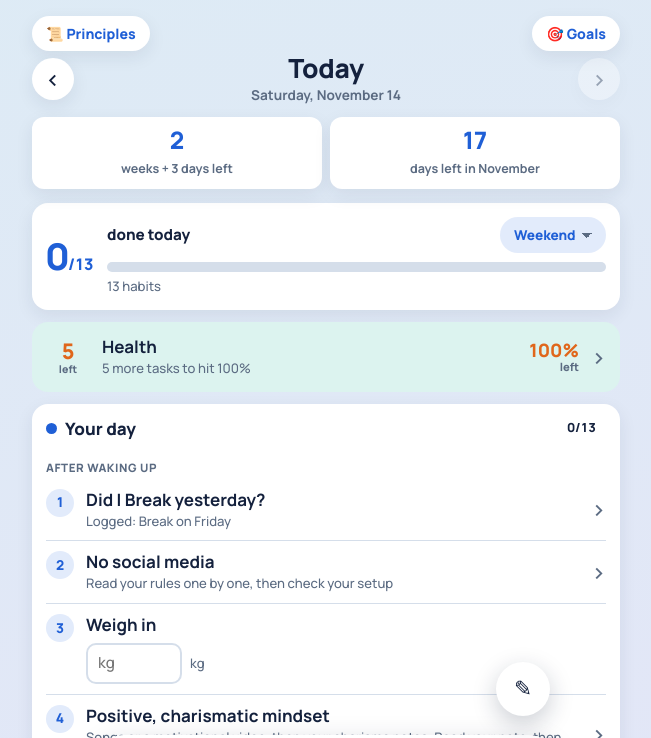
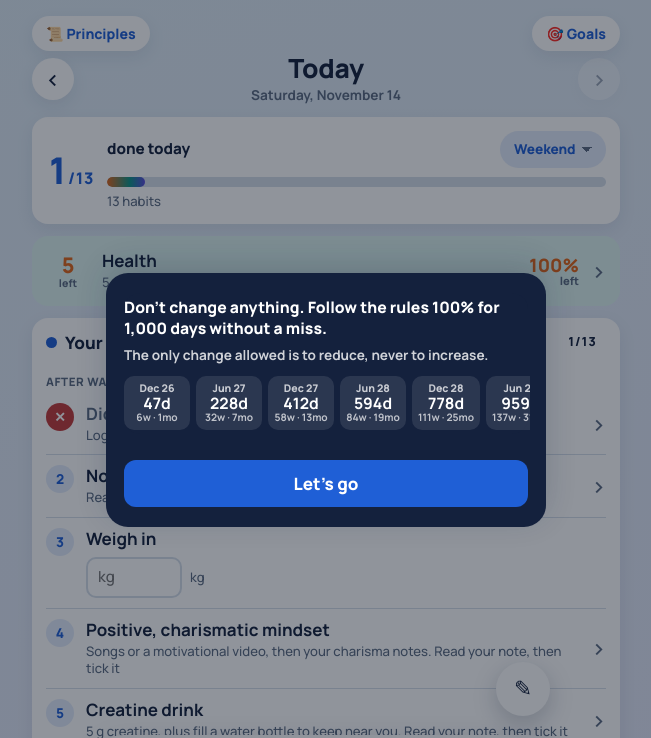
Before and after one commit to ameetanand2-del/Daily-Weekly-Planner, a plain HTML site: page index.html in a window 1280 px wide. Shown: the top 738 px of the page, without its empty margins (314-965 px from the left). Drawn offline with Linux system fonts and the light colour scheme.

Commit message:
Update index.html

```diff
--- a/index.html
+++ b/index.html
@@ -444,6 +444,19 @@ nav button.d-navj[aria-current=page] span{background:var(--ink);color:var(--surf
 .d-onelist li{margin:4px 0}
 .d-onenote p+p{margin-top:10px}
 .d-onenote .d-onefoot{margin-top:10px;font-size:1rem}
+.d-lever.brkyes .d-num{background:var(--danger);color:#fff}
+.tg{background:var(--ink);color:var(--surface);border-radius:16px;padding:12px;margin-bottom:12px}
+.tg-s{margin:-4px 0 10px;font-size:.85rem;font-weight:700;opacity:.8}
+.tg-t{margin:0 0 10px;font-weight:800;font-size:.98rem;line-height:1.35}
+.tg-ms{display:flex;gap:6px;overflow-x:auto;scrollbar-width:none;margin:0 -2px;padding:0 2px}
+.tg-ms::-webkit-scrollbar{display:none}
+.tg-ov{align-items:center;padding:20px}
+.tg-sheet{background:var(--ink);border-radius:22px;max-width:440px}
+.tg-sheet .tg{margin:0;padding:4px 0}
+.tg-ms div{flex:0 0 auto;min-width:66px;background:rgba(255,255,255,.1);border-radius:10px;padding:6px 6px;text-align:center;display:flex;flex-direction:column;line-height:1.15}
+.tg-ms em{font-style:normal;font-size:.66rem;font-weight:800;opacity:.75}
+.tg-ms b{font-size:.98rem}
+.tg-ms span{font-size:.64rem;opacity:.7;font-weight:700}
 .d-strip{display:grid;grid-template-columns:repeat(7,1fr);gap:6px}
 .d-day{font:inherit;border:none;background:var(--bg1);border-radius:12px;padding:8px 2px;display:flex;flex-direction:column;align-items:center;gap:5px;cursor:pointer;color:var(--ink)}
 .d-day.now{outline:2px solid var(--accent)}
@@ -1292,6 +1305,7 @@ function noteHTML(t){return (t||'').split(/\n\s*\n/).map(block=>{let h='',ul=[];
     R('Block it. Ignore it the moment you see it.'),
     R('Eat a high-carb meal before you sleep, relax, don’t do anything else, and go to sleep.')]});
   persist();})();
+(function(){const C=S.config;if(C.start1000)return;C.start1000=keyOf(new Date());persist();})();
 const PHASE={wake:'After waking up',pre:'Rest of the day',day:'Rest of the day',night:'9 pm routine'};
 
 let cur=todayKey(),edit=false,reviewSort='recent',modal=null,draft=null,seeded=false,ptConfirm=false;
@@ -1306,7 +1320,7 @@ const ymOf=k=>k.slice(0,7);
 const monthName=ym=>parseKey(ym+'-01').toLocaleDateString(undefined,{month:'long',year:'numeric'});
 function logChange(text){S.config.changes.unshift({d:todayKey(),text});S.config.changes=S.config.changes.slice(0,100)}
 
-function leverHit(L,l){if(!L)return false;if(l.kind==='move')return !!L.move;if(l.kind==='weight')return L.wt!=null;if(l.kind==='reminders')return !!(L.readAM&&L.readPM);if(l.kind==='two')return !!L.planRead;if(l.kind==='zero')return !!(L.zb&&L.zs);if(l.kind==='nb')return !!L.zb;if(l.kind==='brk')return L.brkY==='no';if(l.kind==='ns')return !!L.zs;if(l.kind==='note')return !!L.nr;if(l.kind==='review'||l.kind==='shutdown')return !!L.reviewed;if(l.kind==='ns')return !!L.zs;return !!(L.lv&&L.lv[l.id])}
+function leverHit(L,l){if(!L)return false;if(l.kind==='move')return !!L.move;if(l.kind==='weight')return L.wt!=null;if(l.kind==='reminders')return !!(L.readAM&&L.readPM);if(l.kind==='two')return !!L.planRead;if(l.kind==='zero')return !!(L.zb&&L.zs);if(l.kind==='nb')return !!L.zb;if(l.kind==='brk')return !!L.brkY;if(l.kind==='ns')return !!L.zs;if(l.kind==='note')return !!L.nr;if(l.kind==='review'||l.kind==='shutdown')return !!L.reviewed;if(l.kind==='ns')return !!L.zs;return !!(L.lv&&L.lv[l.id])}
 const leversHit=L=>S.config.levers.filter(l=>leverHit(L,l)).length;
 const fullDay=L=>!!L&&S.config.levers.length>0&&leversHit(L)===S.config.levers.length;
 function lastMealPrep(before){return S.meta.mealPrep.filter(d=>d<=before).sort().pop()||null}
@@ -1388,7 +1402,7 @@ function leverRow(l,i,L){
       <span class="d-wrow"><input type="number" inputmode="decimal" step="0.1" min="30" max="250" id="d-wt" value="${has?L.wt:''}" placeholder="${lw?lw.v:'kg'}" aria-label="Weight in kg"><span class="d-nt">kg${lw&&!has?`, last ${lw.v}`:''}</span></span></span></div></div>`}
   if(l.kind==='reminders'){const n=remCount(L),nt=n===2?'Read twice today':n===1?(L.readAM?'Morning read done. Read again after 12 pm':'Afternoon read done'):'Read before 12 pm, and again after';
     return `<button class="d-lever ${on?'on':''} ${n===1?'half':''}" data-act="open-rem" aria-haspopup="dialog"><span class="d-num">${on?CHECK:n===1?'½':i+1}</span><span class="d-tt"><span class="d-tx">${esc(l.text)} <span class="d-mnum">${n}/2</span></span><span class="d-nt">${nt}</span></span><span class="d-chev">›</span></button>`}
-  if(l.kind==='brk'){const yk=addDays(cur,-1);return `<button class="d-lever ${on?'on':''}" data-act="open-brk" aria-haspopup="dialog">${num}<span class="d-tt"><span class="d-tx">${esc(l.text)}</span><span class="d-nt">${L.brkY==='yes'?`Logged: Break on ${esc(fmt(yk,{weekday:'long'}))}`:L.brkY==='no'?`Logged: no Break on ${esc(fmt(yk,{weekday:'long'}))}`:'Answer for yesterday'}</span></span><span class="d-chev">›</span></button>`}
+  if(l.kind==='brk'){const yk=addDays(cur,-1);return `<button class="d-lever ${on?'on':''} ${L.brkY==='yes'?'brkyes':''}" data-act="open-brk" aria-haspopup="dialog">${L.brkY==='yes'?'<span class="d-num">✕</span>':num}<span class="d-tt"><span class="d-tx">${esc(l.text)}</span><span class="d-nt">${L.brkY==='yes'?`Logged: Break on ${esc(fmt(yk,{weekday:'long'}))}`:L.brkY==='no'?`Logged: no Break on ${esc(fmt(yk,{weekday:'long'}))}`:'Answer for yesterday'}</span></span><span class="d-chev">›</span></button>`}
   if(l.kind==='review')return `<button class="d-lever ${on?'on':''}" data-act="open-review" aria-haspopup="dialog">${num}<span class="d-tt"><span class="d-tx">${esc(l.text)}</span><span class="d-nt">${on?`Reflected${L.rating!=null?`, rated ${L.rating}/5`:''}. Tap to view or edit`:esc(l.note)}</span></span><span class="d-chev">›</span></button>`;
   if(l.kind==='move'){const wc=weekMove(cur),h=H(),gl=Math.max(0,h.gym-wc.gym),wl=Math.max(0,7-h.gym-wc.walk);
     return `<button class="d-lever ${on?'on':''}" data-act="open-move" aria-haspopup="dialog">${num}<span class="d-tt"><span class="d-tx">${esc(l.text)}</span><span class="d-nt">${L.move==='gym'?'Full gym session':L.move==='walk'?`${h.walk} min walk + 50 push-ups`:esc(l.note)}</span></span>
@@ -1423,7 +1437,7 @@ function todayHTML(){
     <div class="d-title"><h1>${isToday?'Today':esc(fmt(k,{weekday:'long'}))}</h1>
     <div class="d-sub">${isToday?esc(fmt(k,{weekday:'long',day:'numeric',month:'long'})):`${esc(fmt(k,{day:'numeric',month:'long'}))}, <button data-act="today">back to today</button>`}</div></div>
     <button class="d-nav" data-act="next" ${isToday?'disabled':''} aria-label="Next day">›</button></div>
-  ${isToday?leftHTML(ymOf(k)):''}<div class="card d-prog ${full?'full':''}"><div class="d-pct">${sc.d}<small>/${sc.t}</small></div>
+  <div class="card d-prog ${full?'full':''}"><div class="d-pct">${sc.d}<small>/${sc.t}</small></div>
     <div class="d-pr"><div class="d-prrow"><span class="d-prt">${full?'Full day!':'done today'}</span>
       <select id="d-type" class="d-type" aria-label="Day type">${[['weekday','Weekday'],['weekend','Weekend'],['holiday','Holiday']].map(([v,l])=>`<option value="${v}" ${type===v?'selected':''}>${l}</option>`).join('')}</select></div>
     <div class="d-track"><div class="d-fill" style="width:${sc.t?sc.d/sc.t*100:0}%"></div></div>
@@ -1559,6 +1573,7 @@ function stackChart(rows,{w=340,hgt=150}){
 }
 const RQ=[['went','What went well?'],['next','What can I do tomorrow so I don’t make the same mistakes?']];
 const RQ_ALL=RQ.concat([['diff','What can you do differently?'],['learn','What did you learn?'],['revise','Anything to review or revise?']],[['right','What I did right'],['wrong','What I did wrong'],['why','Why I couldn’t follow it']]);
+let goalShown=false;
 let compView='week',boardView='week';
 const WCOL=['--c3','--c2','--c1','--accent','--d6'];
 (function(){let sx=null,sy=null;
@@ -1593,10 +1608,10 @@ function dashHTML(){
   const dl=aw!=null&&prevA!=null?Math.round((aw-prevA)*10)/10:null,cmp=bWeek?'vs last 4 weeks':'vs last month';
   let gym=0,walk=0;plogs.forEach(L=>{if(L.move==='gym')gym++;else if(L.move==='walk')walk++});
   const wks=bWeek?1:nd/7,gT=Math.round(H().gym*wks),wT=nd-gT,nW=pd.filter(k=>(getLog(k)||{}).wt!=null).length;
-  const hits=l=>plogs.filter(L=>leverHit(L,l)).length;
+  const hits=l=>l.kind==='brk'?pd.filter(k=>S.meta.brk[k]==='no').length:plogs.filter(L=>leverHit(L,l)).length;
   const rateRow=l=>{const n=hits(l),r=n/nd;return `<div class="bar"><span class="name">${esc(l.kind==='two'?'Plan your 3 main tasks':l.kind==='brk'?'No Break (clean days)':l.text)}</span><div class="track"><div class="fill" style="width:${(r*100).toFixed(0)}%;background:var(${r>=1?'--done':r<0.6?'--c3':r<0.85?'--c1':'--c2'})"></div></div><span class="n">${n}/${nd}</span></div>`};
   const hl=S.config.levers.filter(isHealth),pl=S.config.levers.filter(l=>!isHealth(l));
-  let ph=0;plogs.forEach(L=>pl.forEach(l=>{if(leverHit(L,l))ph++}));const pt=nd*pl.length;
+  const ph=pl.reduce((a,l)=>a+hits(l),0),pt=nd*pl.length;
   const er=S.config.levers.find(l=>l.kind==='eat'||/eat right/i.test(l.text));
   const rot=`<button class="d-swipe" data-act="bview-toggle">⇄ Swipe for ${bWeek?'the month':'the week'}</button>`;
   h+=`<div class="d-boards">
@@ -1736,6 +1751,11 @@ function brkHTML(){
   return h;
 }
 
+function topGoalHTML(){
+  const tk=todayKey(),y=+tk.slice(0,4),ms=[];
+  for(let yy=y;yy<=y+5;yy++)for(const md of ['06-30','12-31']){const k=`${yy}-${md}`;if(k>=tk&&k<='2030-12-31')ms.push(k)}
+  return `<div class="tg"><p class="tg-t">Don’t change anything. Follow the rules 100% for 1,000 days without a miss.</p><p class="tg-s">The only change allowed is to reduce, never to increase.</p>
+    <div class="tg-ms">${ms.map(k=>{const d=diffDays(tk,k);return `<div><em>${esc(parseKey(k).toLocaleDateString(undefined,{month:'short',year:'2-digit'}))}</em><b>${d}d</b><span>${Math.floor(d/7)}w · ${Math.floor(d/30.44)}mo</span></div>`}).join('')}</div></div>`}
 /* ---------- Weekly ---------- */
 const WQ=[['wrong','Where did I go wrong in my daily tasks this week?'],['update','What do I need to update to stick to them?'],['forward','What will I do differently in the coming weeks?']];
 let wcur=null;
@@ -1799,6 +1819,8 @@ function modalHTML(){
     <textarea class="d-fta" id="d-fta" data-d="${f}" aria-label="${q}" placeholder="Write freely…">${esc(draft[f]||'')}</textarea>
     <div class="d-mf"><button class="btn ghost" data-act="rstep-prev">${i?'‹ Previous':'‹ Back'}</button><button class="btn" data-act="rstep-next">${i<RQ.length-1?'Next ›':'Finish'}</button></div>`;
     return `<div class="d-overlay full" data-act="noop"><div class="d-sheet d-focus" role="dialog" aria-modal="true" data-act="noop">${inner}</div></div>`;
+  }else if(modal==='goal'){
+    return `<div class="d-overlay tg-ov" data-act="close"><div class="d-sheet tg-sheet" role="dialog" aria-modal="true" data-act="noop">${topGoalHTML()}<div class="d-mf" style="background:transparent"><button class="btn" data-act="close" style="width:100%">Let’s go</button></div></div></div>`;
   }else if(modal==='steps'){
     const st=stepsFor(draft.sk),n=st.length,i=Math.min(draft.i||0,n-1),c=st[i]||{h:'',t:'Nothing here yet.',c:'--line'};
     const title=draft.sk==='ns'?'No social media':'Your note: quit Break';
@@ -1970,6 +1992,7 @@ function render(){
   seedSample();syncJournal(cur);
   if(cur===todayKey()){const yk=addDays(cur,-1),v=S.meta.brk[yk],L0=getLog(cur);if(v&&(!L0||L0.brkY!==v)){ensureLog(cur).brkY=v;touch(cur)}}
   const vis=id=>{const e=document.getElementById(id);return e&&!e.hidden};
+  if(!modal&&!goalShown){goalShown=true;modal='goal'}
   if(!modal&&vis('page-prod')&&S.meta.hpShown!==todayKey()){const hs=healthState();if(hs.rule){S.meta.hpShown=todayKey();persist();modal='health'}}
   if(vis('page-prod'))document.getElementById('day-today').innerHTML=todayHTML();
   if(vis('page-goals'))document.getElementById('day-goals').innerHTML=goalsHTML();
```
